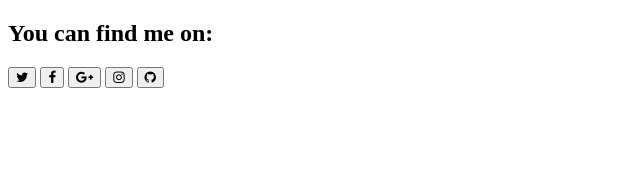
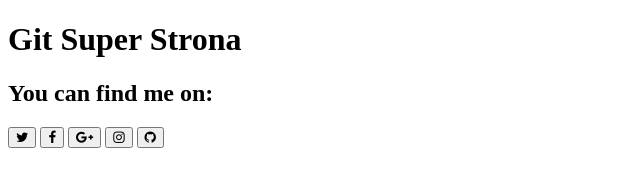
Before and after one commit to Y-m00se-Y/Git, a plain HTML site: page index.html in a window 1280 px wide. Shown: the whole page, without its empty margins (0-640 px from the left). Drawn offline with nearby package versions, Linux system fonts and the light colour scheme; files that its build step writes are made by us from their sources.

Commit message:
Change title, add h1

```diff
--- a/index.html
+++ b/index.html
@@ -2,13 +2,15 @@
 <html>
 <head>
 	<meta charset="utf-8">
-	<title>Social</title>
+	<title>Git Social</title>
 	<link rel="stylesheet" type="text/css" href="https://maxcdn.bootstrapcdn.com/font-awesome/4.5.0/css/font-awesome.min.css">
 	<link rel="stylesheet" type="text/css" href="style.css">
 </head>
 <body>
 	<header></header>
-	<main></main>
+	<main>
+		<h1>Git Super Strona</h1>
+	</main>
 	<footer>
 		<section class="social">
 			<h2>You can find me on:</h2>
```
